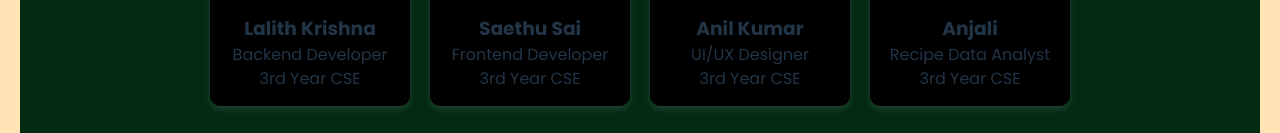
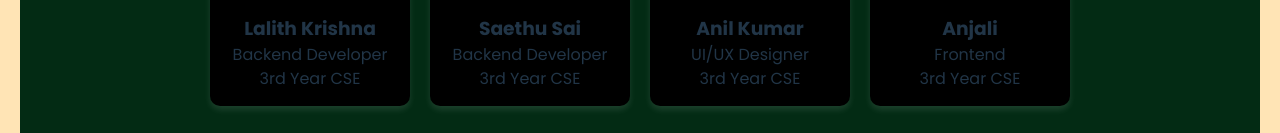
Before and after one commit to Lalith2212/Mern_project_Recipe, a React (Vite) app in the folder frontend/: page /about in a window 1280 px wide. Shown: the part 429-562 px from the top of the page. Built offline with nearby package versions, Linux system fonts and the light colour scheme.

Commit message:
kasjdhsxm

```diff
--- a/frontend/src/pages/AboutUs.jsx
+++ b/frontend/src/pages/AboutUs.jsx
@@ -18,7 +18,7 @@ const AboutUs = () => {
     },
     {
       name: "Saethu Sai",
-      role: "Frontend Developer",
+      role: "Backend Developer",
       batch: "3rd Year CSE",
       img: saethuSaiImg,
     },
@@ -30,7 +30,7 @@ const AboutUs = () => {
     },
     {
       name: "Anjali",
-      role: "Recipe Data Analyst",
+      role: "Frontend",
       batch: "3rd Year CSE",
       img: ANJALIImg, // Default image
     },
```
